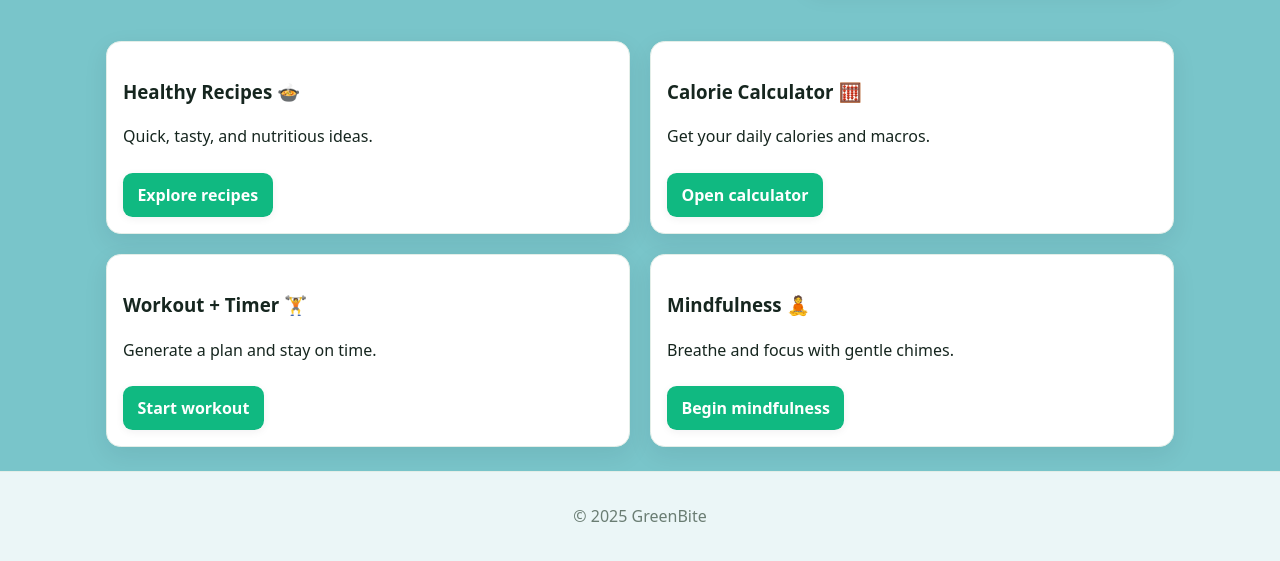
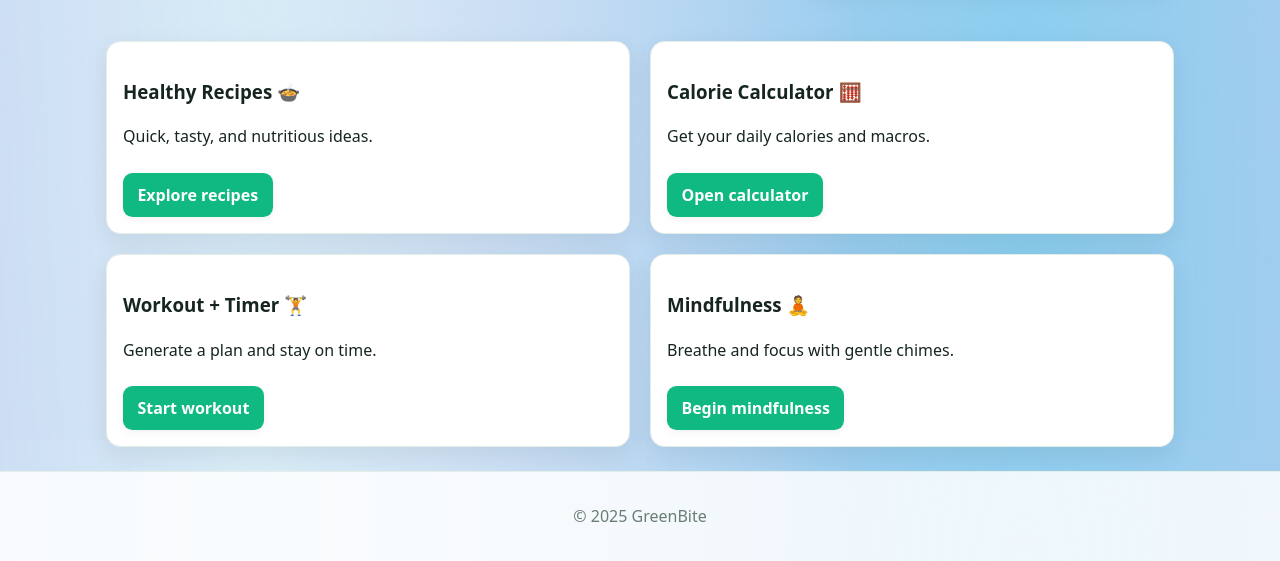
Before and after one commit to Ctum0/GreenBite, a plain HTML site: page index.html in a window 1280 px wide. Shown: the part 360-921 px from the top of the page. Drawn offline with Linux system fonts and the light colour scheme.

Commit message:
bg gradient

```diff
--- a/assets/css/style.css
+++ b/assets/css/style.css
@@ -2,7 +2,10 @@
   /* --bg:#f6faf8; */
   /* --bg:#a9e2cf; */
   /* --bg:rgb(92, 176, 182); */
-  --bg:rgb(121, 197, 202);
+  /* --bg:rgb(159, 238, 245); */
+  --bg: radial-gradient(1000px 7000px at 20% 10%, #d9edf7, transparent 60%),
+        radial-gradient(1000px 8000px at 80% 90%, #8aceee, transparent 60%),
+        #beccf0;
   --surface:#ffffff;
   --text:#16261f;
   --muted:#6a7d73;
@@ -26,6 +29,7 @@ body{
   flex-direction:column;
   -webkit-font-smoothing:antialiased;
   text-rendering:optimizeLegibility;
+
 }
 img{ max-width:100%; display:block }
 
```
